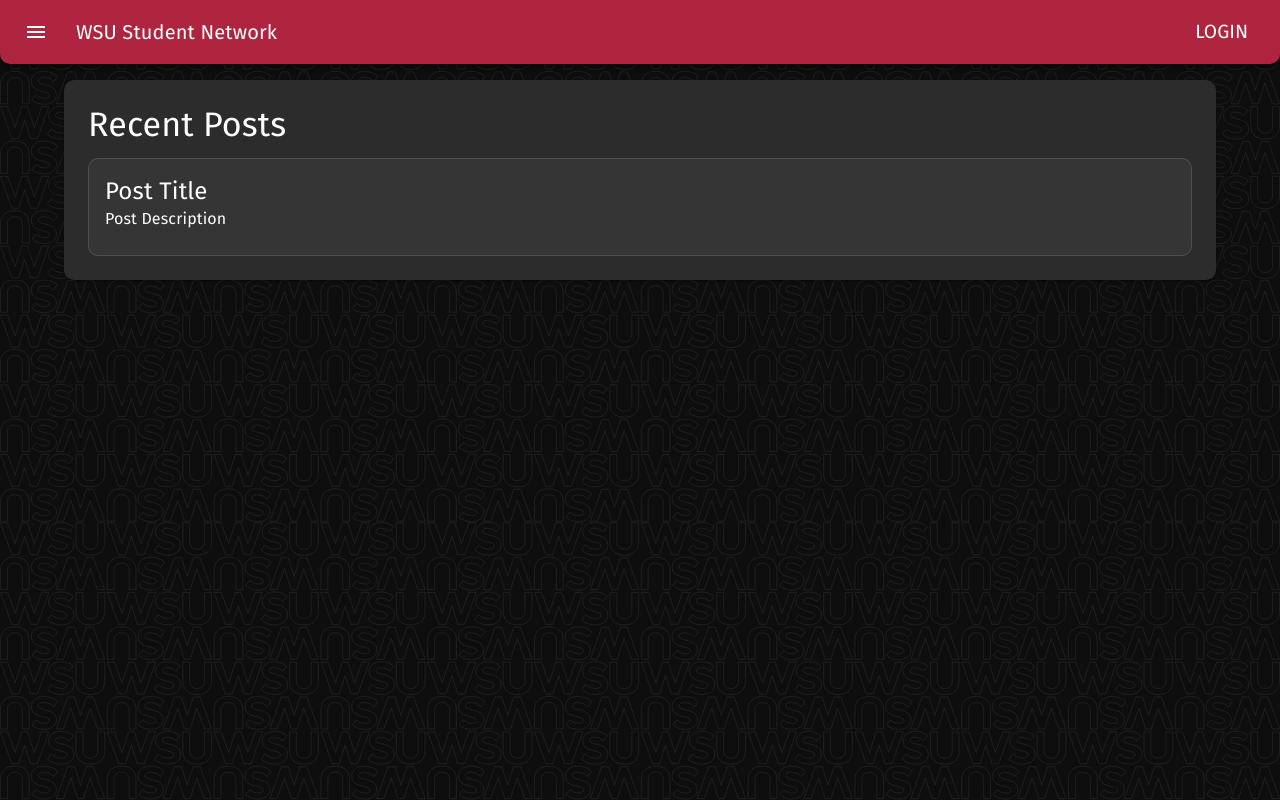
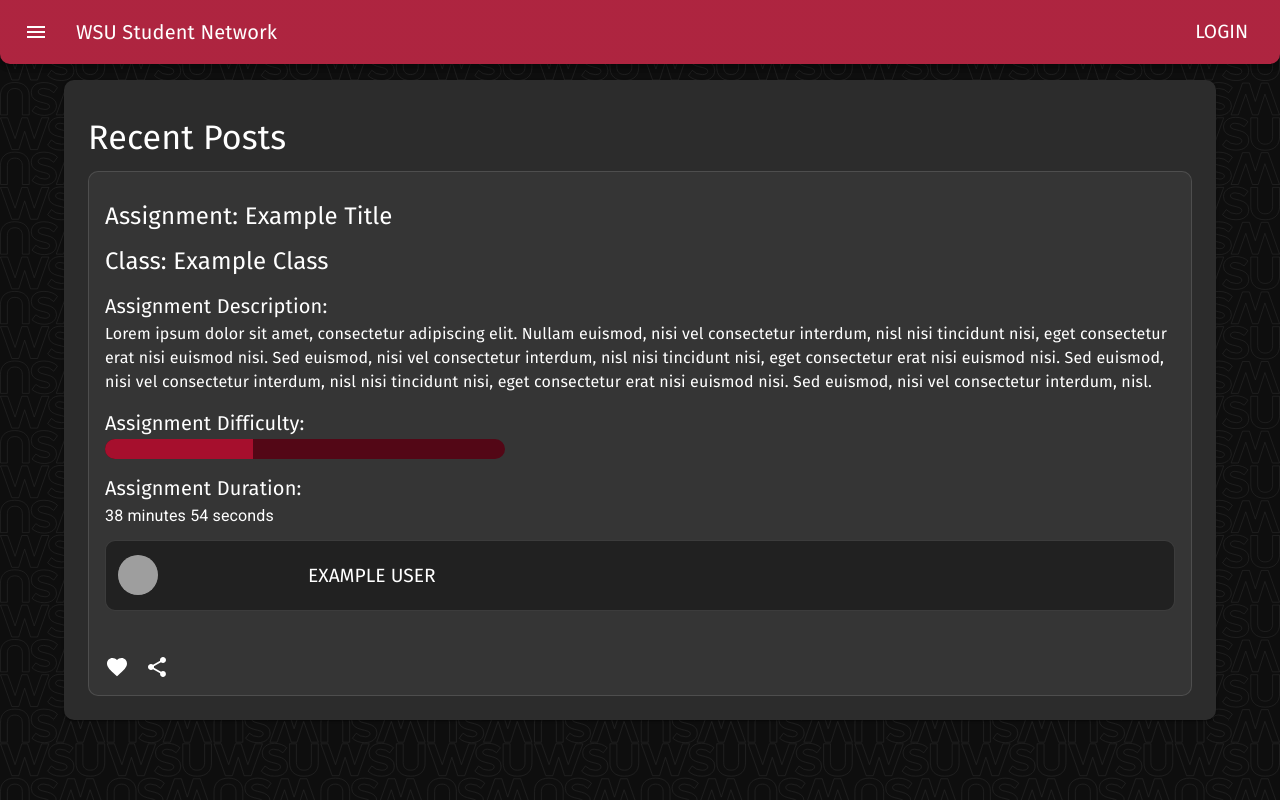
Before and after one commit to 2022-CC-Carnage-Team/study-network, a React (Create React App) app in the folder client/: page / in a window 1280 px wide. Built offline with nearby package versions, Linux system fonts and the light colour scheme; no server answers; grey boxes are pictures that could not be loaded.

Commit message:
integrate heatmap, more frontend stuff

```diff
--- a/client/package.json
+++ b/client/package.json
@@ -10,6 +10,7 @@
     "@testing-library/jest-dom": "^5.16.2",
     "@testing-library/react": "^12.1.3",
     "@testing-library/user-event": "^13.5.0",
+    "@uiw/react-heat-map": "^2.0.0",
     "react": "^17.0.2",
     "react-dom": "^17.0.2",
     "react-router": "^6.2.1",
--- a/client/src/App.jsx
+++ b/client/src/App.jsx
@@ -41,15 +41,41 @@
 });
 
 class App extends Component {
+  state = {
+    data: null,
+  };
+
+  componentDidMount() {
+    this.callBackendAPI()
+      .then((res) => this.setState({ data: res.user }))
+      .catch((err) => console.log(err));
+  }
+
+  // fetching the GET route from the Express server which matches the GET route from server.js
+  callBackendAPI = async () => {
+    const response = await fetch(
+      `${process.env.REACT_APP_API_ENDPOINT}/users/me`
+    );
+    const body = await response.json();
+
+    if (response.status !== 200) {
+      throw Error(body.message);
+    }
+    return body;
+  };
+
   render() {
     return (
       <ThemeProvider theme={theme}>
-        <SNAppBar />
+        <SNAppBar user={this.state.data} />
         <div className="App">
           <Routes>
-            <Route path="/" element={<Home />} />
-            <Route path="profile" element={<Profile />} />
-            <Route path="post" element={<NewPost />} />
+            <Route path="/" element={<Home user={this.state.data} />} />
+            <Route
+              path="profile"
+              element={<Profile user={this.state.data} />}
+            />
+            <Route path="post" element={<NewPost user={this.state.data} />} />
           </Routes>
         </div>
       </ThemeProvider>
--- a/client/src/Custom.css
+++ b/client/src/Custom.css
@@ -27,3 +27,28 @@
 .secondary-card {
   background-color: #353535 !important;
 }
+
+.difficulty-meter {
+  max-width: 25rem;
+  height: 20px !important;
+  border-radius: 10px;
+}
+
+/* add padding-bottom to every h */
+h1,
+h2,
+h3,
+h4,
+h5,
+h6 {
+  padding-top: 0.8rem;
+}
+
+.padding-margin {
+  margin: 0.75rem 0;
+  padding: 0.75rem;
+}
+
+.top-margin {
+  margin-top: 1rem;
+}
--- /dev/null
+++ b/client/src/routes/Heatmap.jsx
@@ -0,0 +1,54 @@
+import React, { Component } from "react";
+import HeatMap from "@uiw/react-heat-map";
+
+class UserHeatmap extends Component {
+  state = {
+    range: 0,
+    value: [
+      { date: "2016/01/11", count: 2 },
+      ...[...Array(17)].map((_, idx) => ({
+        date: `2016/01/${idx + 10}`,
+        count: idx,
+      })),
+      ...[...Array(17)].map((_, idx) => ({
+        date: `2016/02/${idx + 10}`,
+        count: idx,
+      })),
+      { date: "2016/04/12", count: 2 },
+      { date: "2016/05/01", count: 5 },
+      { date: "2016/05/02", count: 5 },
+      { date: "2016/05/03", count: 1 },
+      { date: "2016/05/04", count: 11 },
+      { date: "2016/05/08", count: 32 },
+    ],
+  };
+
+  render() {
+    return (
+      <div>
+        <input
+          type="range"
+          min="0"
+          max="5"
+          step="0.1"
+          value={this.state.range}
+          onChange={(e) => this.setState({ range: e.target.value })}
+        />
+        {this.state.range}
+        <HeatMap
+          value={this.state.value}
+          width={600}
+          startDate={new Date("2016/01/01")}
+          legendRender={(props) => (
+            <rect {...props} y={props.y + 10} rx={this.state.range} />
+          )}
+          rectProps={{
+            rx: this.state.range,
+          }}
+        />
+      </div>
+    );
+  }
+}
+
+export { UserHeatmap };
--- a/client/src/routes/Home.jsx
+++ b/client/src/routes/Home.jsx
@@ -6,6 +6,16 @@
 import { Paper } from "@mui/material";
 
 import { PostCard } from "./Posts";
+
+const user = {
+  firstName: "Example",
+  lastName: "User",
+  google: {
+    profilePic:
+      "https://pbs.twimg.com/profile_images/1465047742338646019/a54vdnaQ_400x400.jpg",
+    email: "test@example.com",
+  },
+};
 
 class Home extends Component {
   state = {};
@@ -17,7 +27,7 @@
           <Typography variant="h4" component="h4" gutterBottom>
             Recent Posts
           </Typography>
-          <PostCard />
+          <PostCard author={user} />
         </Paper>
       </Container>
     );
--- a/client/src/routes/Posts.jsx
+++ b/client/src/routes/Posts.jsx
@@ -1,7 +1,26 @@
 import React, { Component } from "react";
 import { Routes, Route, Link } from "react-router-dom";
 
-import { Card, CardContent, Typography } from "@mui/material";
+import {
+  Card,
+  CardContent,
+  Typography,
+  CardActions,
+  IconButton,
+  LinearProgress,
+  Box,
+  Button,
+  Paper,
+  Avatar,
+  Grid,
+  Item,
+} from "@mui/material";
+
+// favorite icon
+import FavoriteIcon from "@mui/icons-material/Favorite";
+
+// share icon
+import ShareIcon from "@mui/icons-material/Share";
 
 class NewPost extends Component {
   state = {};
@@ -15,18 +34,111 @@
   }
 }
 
+function formatDuration(in_secs) {
+  // format to days, hours, minutes, seconds
+  let days = Math.floor(in_secs / 86400);
+  let hours = Math.floor((in_secs % 86400) / 3600);
+  let minutes = Math.floor(((in_secs % 86400) % 3600) / 60);
+  let seconds = ((in_secs % 86400) % 3600) % 60;
+
+  let duration = "";
+  if (days > 0) {
+    duration += days + " days ";
+  }
+  if (hours > 0) {
+    duration += hours + " hours ";
+  }
+  if (minutes > 0) {
+    duration += minutes + " minutes ";
+  }
+  if (seconds > 0) {
+    duration += seconds + " seconds ";
+  }
+
+  return duration;
+}
+
 class PostCard extends Component {
-  state = {};
+  state = {
+    author: this.props.author,
+    contents: {
+      title: "Example Title",
+      class: "Example Class",
+      description:
+        "Lorem ipsum dolor sit amet, consectetur adipiscing elit. Nullam euismod, nisi vel consectetur interdum, nisl nisi tincidunt nisi, eget consectetur erat nisi euismod nisi. Sed euismod, nisi vel consectetur interdum, nisl nisi tincidunt nisi, eget consectetur erat nisi euismod nisi. Sed euismod, nisi vel consectetur interdum, nisl nisi tincidunt nisi, eget consectetur erat nisi euismod nisi. Sed euismod, nisi vel consectetur interdum, nisl.",
+      difficulty: 37,
+      duration: 2334, // seconds
+    },
+  };
 
   render() {
     return (
       <Card variant="outlined" className="secondary-card">
         <CardContent>
           <Typography variant="h5" component="h2">
-            Post Title
+            Assignment: {this.state.contents.title}
           </Typography>
-          <Typography component="p">Post Description</Typography>
+          <Typography variant="h5" component="h2">
+            Class: {this.state.contents.class}
+          </Typography>
+          <Typography variant="h6" component="h5">
+            Assignment Description:
+          </Typography>
+          <Typography component="p">
+            {this.state.contents.description}
+          </Typography>
+          <Typography variant="h6" component="h5">
+            Assignment Difficulty:
+          </Typography>
+          <LinearProgress
+            className="difficulty-meter"
+            size={40}
+            thickness={4}
+            variant="determinate"
+            value={this.state.contents.difficulty}
+          />
+          <Typography variant="h6" component="h5">
+            Assignment Duration:
+          </Typography>
+          <Typography variant="p" component="p">
+            {formatDuration(this.state.contents.duration)}
+          </Typography>
+          <Paper className="padding-margin" variant="outlined">
+            <Grid
+              container
+              justifyContent="flex-start"
+              direction="row"
+              alignItems="center"
+            >
+              <Grid item xs={2}>
+                <Avatar>
+                  <Avatar
+                    alt={this.state.author.firstName}
+                    src={this.state.author.google.profilePic}
+                  />
+                </Avatar>
+              </Grid>
+              <Grid item xs={4}>
+                <a
+                  className="no-link-style"
+                  href={`mailto:${this.state.author.google.email}`}
+                >
+                  <Button variant="primary">
+                    {this.state.author.firstName} {this.state.author.lastName}
+                  </Button>
+                </a>
+              </Grid>
+            </Grid>
+          </Paper>
         </CardContent>
+        <CardActions disableSpacing>
+          <IconButton aria-label="like">
+            <FavoriteIcon />
+          </IconButton>
+          <IconButton aria-label="share">
+            <ShareIcon />
+          </IconButton>
+        </CardActions>
       </Card>
     );
   }
--- a/client/src/routes/Profile.jsx
+++ b/client/src/routes/Profile.jsx
@@ -11,34 +11,13 @@
   Avatar,
 } from "@mui/material";
 
+import { UserHeatmap } from "./Heatmap";
+
 class Profile extends Component {
-  state = {
-    data: null,
-  };
-
-  componentDidMount() {
-    this.callBackendAPI()
-      .then((res) => this.setState({ data: res.user }))
-      .catch((err) => console.log(err));
-  }
-
-  // fetching the GET route from the Express server which matches the GET route from server.js
-  callBackendAPI = async () => {
-    const response = await fetch(
-      `${process.env.REACT_APP_API_ENDPOINT}/users/me`
-    );
-    const body = await response.json();
-
-    if (response.status !== 200) {
-      throw Error(body.message);
-    }
-    return body;
-  };
-
   render() {
     return (
       <Container maxWidth="lg">
-        {this.state.data ? (
+        {this.props.user ? (
           <Paper className="page-container">
             <Typography variant="h4" component="h4" gutterBottom>
               Profile
@@ -47,14 +26,17 @@
               <CardHeader
                 avatar={
                   <Avatar
-                    alt={this.state.data.firstName}
-                    src={this.state.data.google.profilePic}
+                    alt={this.props.user.firstName}
+                    src={this.props.user.google.profilePic}
                   />
                 }
-                title={`${this.state.data.firstName} ${this.state.data.lastName}`}
-                subheader={this.state.data.google.email}
+                title={`${this.props.user.firstName} ${this.props.user.lastName}`}
+                subheader={this.props.user.google.email}
               />
               <CardMedia className="profile-image" title="Profile Image" />
+            </Card>
+            <Card className="secondary-card padding-margin">
+              <UserHeatmap />
             </Card>
           </Paper>
         ) : (
```
Also changed, not shown: client/heatmap.jsx (deleted, +0 -33 lines), client/src/SNAppBar.jsx (+57 -1 lines), 1 other file (tests, documents, lock files or other folders).
